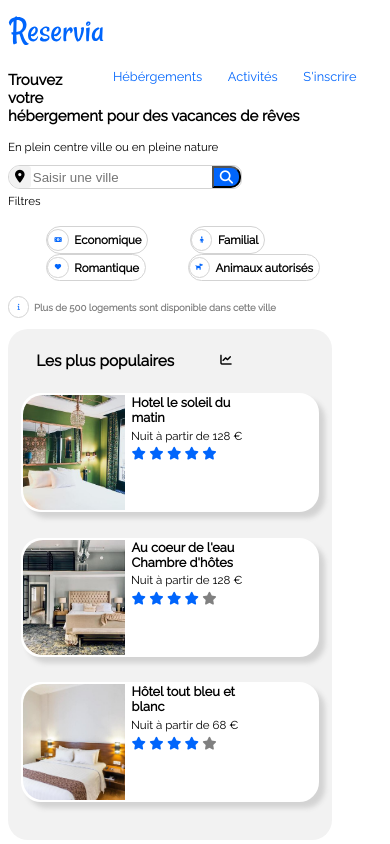
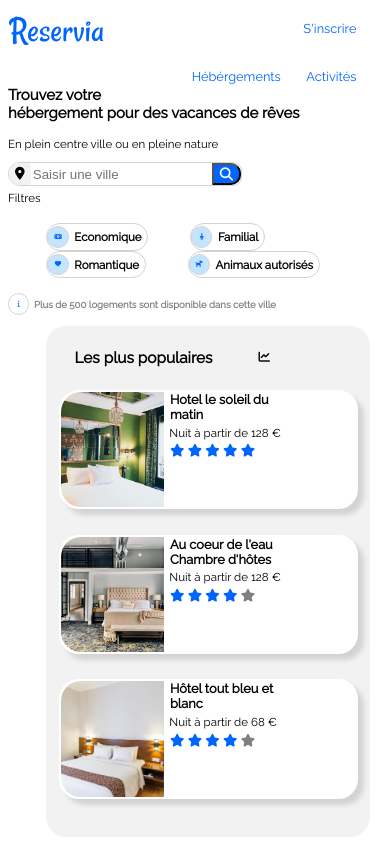
Before and after one commit to MarineLefebvre/MarineLefebvre.github.io, a plain HTML site: page index.html in a window 390 px wide. Shown: the top 844 px of the page. Drawn offline with Linux system fonts and the light colour scheme.

Commit message:
modification CSS pour version mobile

```diff
--- a/index.html
+++ b/index.html
@@ -12,14 +12,27 @@
 <body>
     <!--TODO :
     - version mobile (prévoir 2 cas dans HTML et masquer 1 des 2)-->
-    <nav id="navbar">
+    <nav id="navbarPC">
         <img src="src/images/logo/Reservia.svg" alt="logo reservia">
-        <ul id="listItems">
-            <li class="navItem" id="heber"><a class="liennav" href="#blocHebergement">Hébérgements</a></li>
-            <li class="navItem" id="act"><a class="liennav" href="#activitesMarseille">Activités</a></li>
-            <li class="navItem" id="inscription" ><a class="liennav" href="#">S'inscrire</a></li>
+        <ul class="listItems">
+            <li class="navItem" ><a class="liennav" href="#blocHebergement">Hébérgements</a></li>
+            <li class="navItem" ><a class="liennav" href="#activitesMarseille">Activités</a></li>
+            <li class="navItem" ><a class="liennav" href="#">S'inscrire</a></li>
         </ul>
     </nav>
+    <nav id="navbarMobile1">
+        <img src="src/images/logo/Reservia.svg" alt="logo reservia">
+        <ul class="listItems">
+            <li class="navItem" ><a class="liennav" href="#">S'inscrire</a></li>
+        </ul>
+    </nav>
+    <nav id="navbarMobile2">
+        <ul class="listItems">
+            <li class="navItem" ><a class="liennav" href="#blocHebergement">Hébérgements</a></li>
+            <li class="navItem" ><a class="liennav" href="#activitesMarseille">Activités</a></li>
+        </ul>
+    </nav><br>
+
     <div id="titre">
         <h3>Trouvez votre hébergement pour des vacances de rêves</h3>
         <p>En plein centre ville ou en pleine nature</p>
--- a/style/petiteResolution.css
+++ b/style/petiteResolution.css
@@ -11,9 +11,17 @@ body{
     src: url('../src/Raleway-Regular.ttf');
 }
 
-#navbar ol {
+#navbarPC ol {
     list-style-type: none;
     padding-left: 0;
+}
+
+#navbarMobile1, #navbarMobile2 {
+    display: block;
+}
+
+#navbarPC {
+    display: none;
 }
 
 .navItem {
@@ -24,7 +32,7 @@ body{
     align-self: flex-end;
 }
 
-#listItems {
+.listItems {
     display: flex;
     flex-direction: row;
     justify-content: center;
@@ -104,13 +112,16 @@ font-size: 90%;
     width: 2em;
     height: 2em;
     font-size: 0.5em;
-    background-color: transparent ;
     border-radius: 20px 20px 20px 20px;
     border: solid 1px lightgray;
     padding : 0.5em;
     display: flex;
     justify-content: center; /*Centrer horizontalement grace a flex box*/
     align-items: center; /*Centrer verticalement grace a flex box*/
+}
+
+.containIcon {
+    background-color: #C5E4FF !important;
 }
 
 input {
@@ -202,6 +213,7 @@ h2{
 
 #blocHebergement{
     flex-direction: column-reverse;
+    margin-left: 3em;
 }
 
 .conteneur {
@@ -258,6 +270,7 @@ h2{
 #activites{
     flex-direction: column;
     margin-top: 2em;
+    margin-left: 2em;
 }
 
 .activitesTall, .activitesSmall {
@@ -265,6 +278,7 @@ h2{
     background-color: white;
     width: max-content;
     box-shadow: 6px 6px 5px #F2F2F2;
+    margin-bottom: 0.75em;
 }
 
 .photoSmall, .photoTall {
@@ -309,4 +323,5 @@ h2{
 
 .activitesSmall, .activitesTall > .liencard > h2 {
     font-size: 0.8em !important;
+    padding-top: 0.4em;
 }
--- a/style/style.css
+++ b/style/style.css
@@ -8,16 +8,20 @@ body{
     src: url('../src/Raleway-Regular.ttf');
 }
 
-#navbar ol {
+#navbarPC ol {
     list-style-type: none;
     padding-left: 0;
+}
+
+#navbarMobile1, #navbarMobile2 {
+    display: none;
 }
 
 .navItem {
     display: inline-block;
 }
 
-#listItems {
+.listItems {
     float: right;
 }
 
@@ -312,6 +316,7 @@ h2{
     color:black;
 }
 
-.activitesSmall, .activitesTall > .liencard > h2 {
+.activitesSmall > .liencard > h2, .activitesTall > .liencard > h2 {
     font-size: 0.8em !important;
+    padding-top: 0.4em;
 }
```
